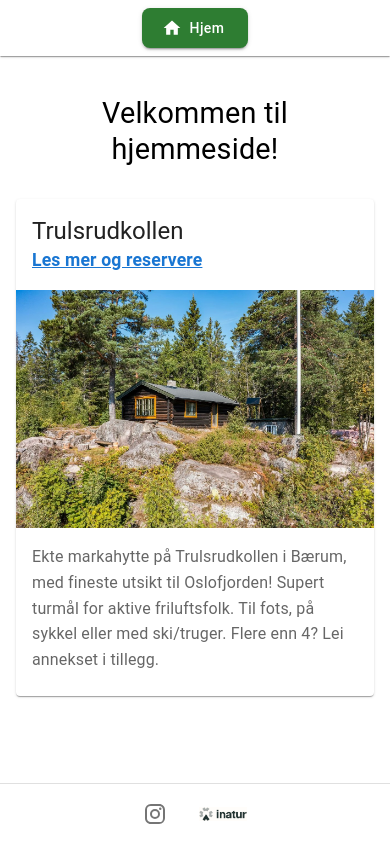
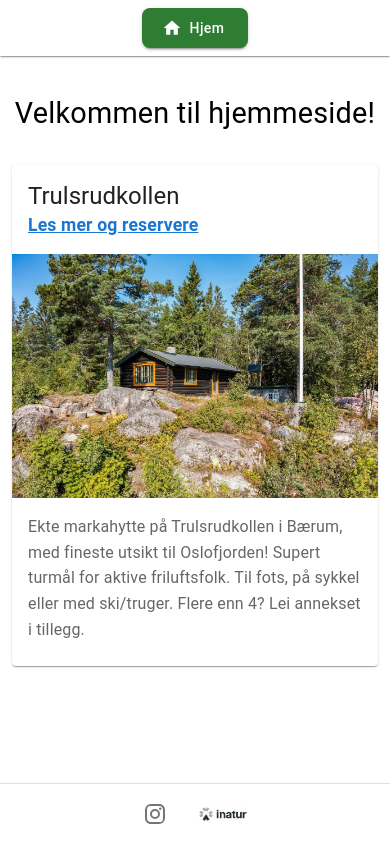
Before and after one commit to ludde136/forsoken, a React (Create React App) app: page / in a window 390 px wide. Built offline with nearby package versions, Linux system fonts and the light colour scheme.

Commit message:
Oppdatering av nettsiden

```diff
--- a/src/App.css
+++ b/src/App.css
@@ -250,3 +250,31 @@ button {
     font-size: 0.75rem !important;
   }
 }
+
+/* Legg til eller oppdater disse stilene */
+body {
+  margin: 0;
+  padding: 0;
+  width: 100%;
+  max-width: 100vw;
+  overflow-x: hidden;
+}
+
+.App {
+  width: 100%;
+  max-width: 100vw;
+  overflow-x: hidden;
+}
+
+/* Oppdater container stiler */
+.MuiContainer-root {
+  padding-left: 8px !important;
+  padding-right: 8px !important;
+}
+
+@media (max-width: 600px) {
+  .MuiContainer-root {
+    padding-left: 4px !important;
+    padding-right: 4px !important;
+  }
+}
--- a/src/components/hytter/Vishytter.js
+++ b/src/components/hytter/Vishytter.js
@@ -13,13 +13,24 @@ import text from "../Text.json";
 
 function Vishytter() {
   return (
-    <Container maxWidth="lg">
+    <Container
+      maxWidth="lg"
+      sx={{
+        px: { xs: 1, sm: 2 }, // Mindre padding på mobil
+        width: "100%",
+        maxWidth: "100%",
+        overflow: "hidden",
+      }}
+    >
       <Box
         sx={{
           display: "flex",
           flexDirection: "column",
           alignItems: "center",
           py: 4,
+          width: "100%",
+          maxWidth: "100vw",
+          overflow: "hidden",
         }}
       >
         <Typography
@@ -38,20 +49,27 @@ function Vishytter() {
           sx={{
             display: "flex",
             flexWrap: "wrap",
-            gap: { xs: 2, sm: 4 }, // Mindre gap på mobil
+            gap: { xs: 2, sm: 4 },
             justifyContent: "center",
+            width: "100%",
+            maxWidth: "100%",
           }}
         >
           {text.map((item) => (
             <Card
               key={item.navn1}
               sx={{
-                width: { xs: "100%", sm: "450px", md: "500px" }, // Responsiv bredde
+                width: {
+                  xs: "calc(100% - 16px)", // Juster for padding
+                  sm: "450px",
+                  md: "500px",
+                },
                 height: "100%",
                 transition: "transform 0.2s",
                 "&:hover": {
                   transform: "scale(1.02)",
                 },
+                margin: { xs: "0 8px", sm: 0 }, // Legg til margin på mobil
               }}
             >
               <CardHeader
```
